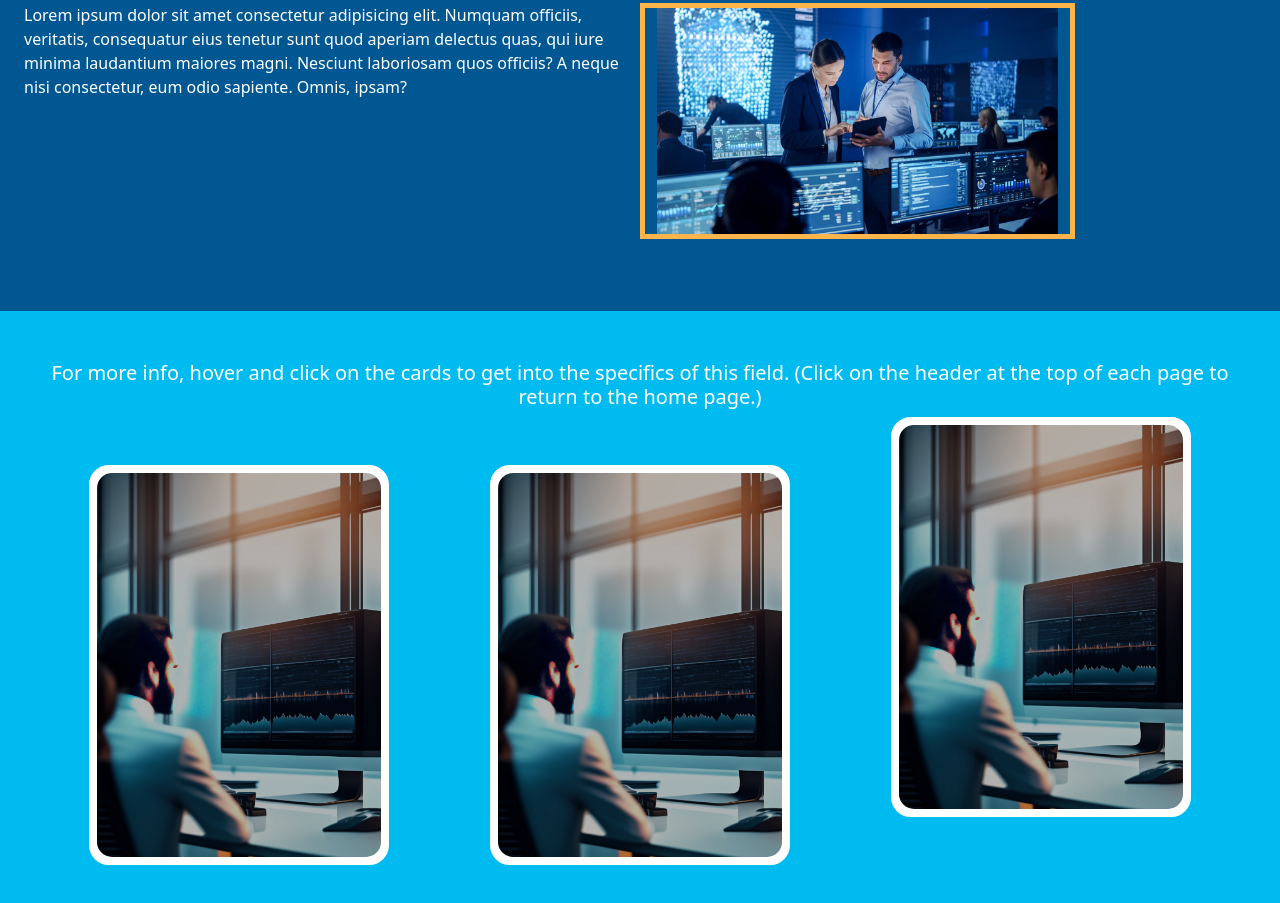
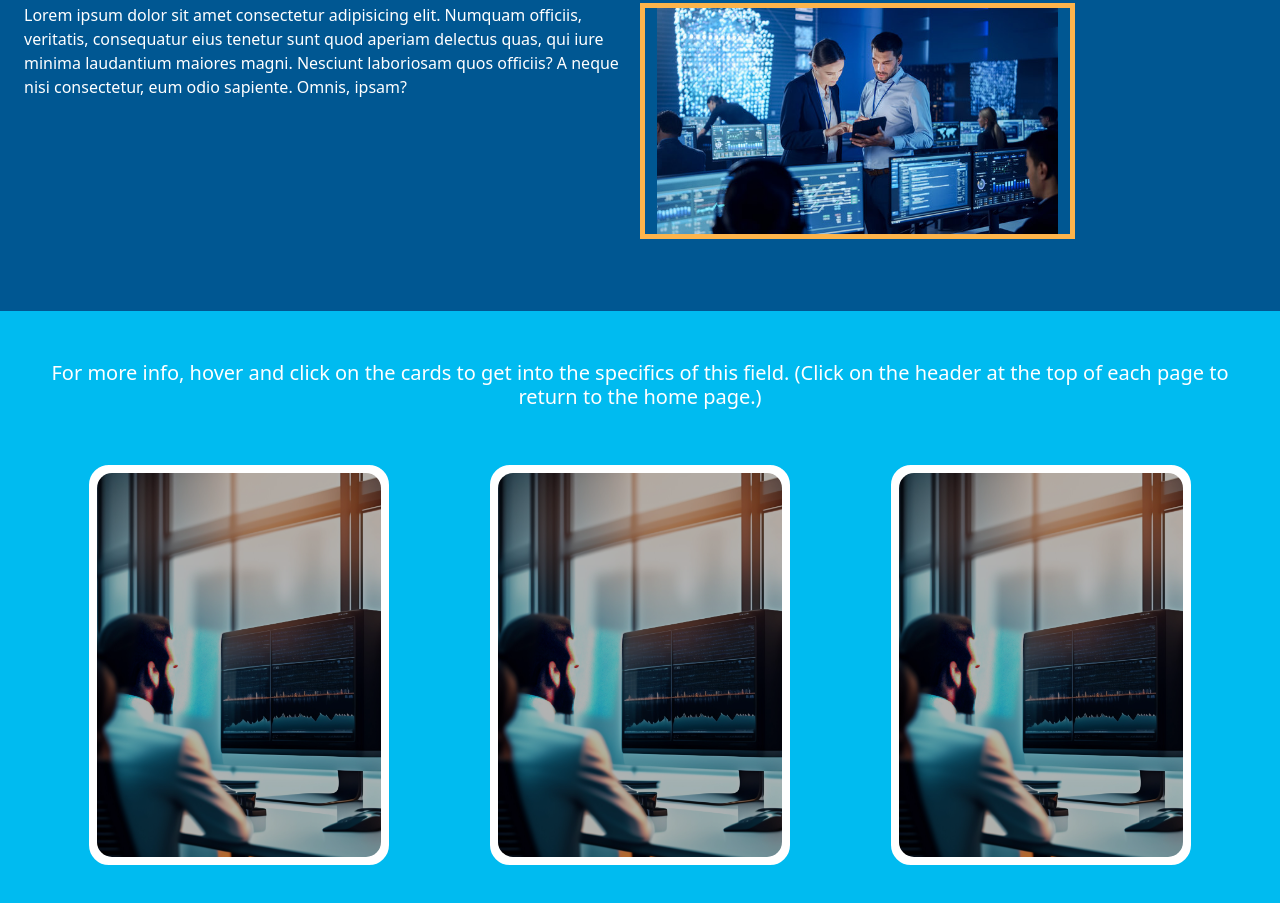
Before and after one commit to KyleRabkin61/Future-Me, a plain HTML site: page index.html in a window 1280 px wide. Shown: the part 548-1451 px from the top of the page. Drawn offline with nearby package versions, Linux system fonts and the light colour scheme.

Commit message:
fixed margin of card

```diff
--- a/index.html
+++ b/index.html
@@ -86,7 +86,7 @@
                         </div>
                     </div>
                 </div>
-                <div class="col-12 col-md-6 col-xl-4 mb-5">
+                <div class="col-12 col-md-6 col-xl-4 my-5">
                     <div class="card mx-auto">
                         <img src="imgs/work-environment-card.jpg" class="card-img" alt="">
                         <div class="card-body">
```
